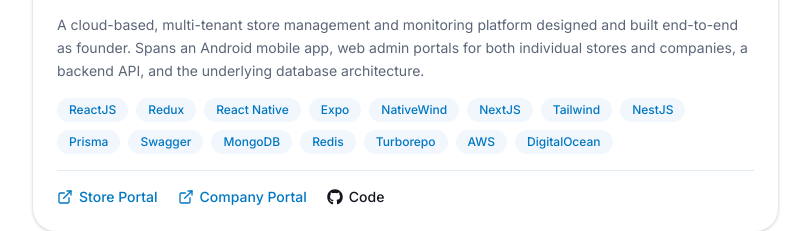
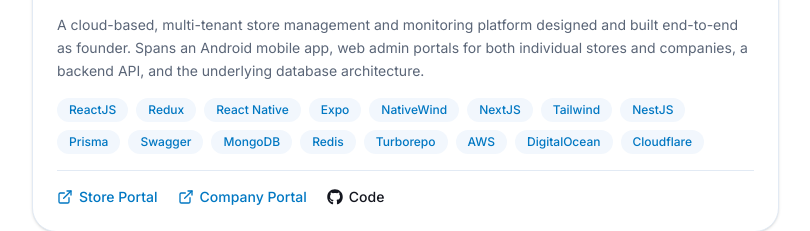
Before and after one commit to kdgerona/portfolio-v2, a Next.js app: page /crafts in a window 1280 px wide. Shown: the part 1020-1251 px from the top of the page, without its empty margins (40-850 px from the left). Built offline with nearby package versions, Linux system fonts and the light colour scheme.

Commit message:
Add Cloudflare, Commander, Turborepo, Docker tags to Kioscify and Platform 7

```diff
--- a/data/projects.ts
+++ b/data/projects.ts
@@ -40,7 +40,7 @@ export const companyGroups: CompanyGroup[] = [
         tags: [
           "ReactJS", "Redux", "React Native", "Expo", "NativeWind", "NextJS",
           "Tailwind", "NestJS", "Prisma", "Swagger", "MongoDB", "Redis",
-          "Turborepo", "AWS", "DigitalOcean",
+          "Turborepo", "AWS", "DigitalOcean", "Cloudflare"
         ],
         images: [
           "/projects/kioscify/01.jpeg", "/projects/kioscify/02.jpeg",
@@ -127,11 +127,11 @@ export const companyGroups: CompanyGroup[] = [
         description:
           "An internal development platform that streamlines the process of building applications, from initial scaffolding through to production deployment. Enabled engineering teams to move faster by standardizing how new applications are built.",
         tags: [
-          "ReactJS", "TypeScript", "XState", "Tailwind", "NodeJS", "NestJS",
+          "ReactJS", "TypeScript", "XState", "Tailwind", "NodeJS", "NestJS", "Commander",
           "Redis", "RethinkDB", "MongoDB", "Socket.IO", "Kafka", "RabbitMQ",
           "OpenTelemetry", "GraphQL", "gRPC", "MySQL", "Elasticsearch",
           "Nginx", "CI/CD", "AWS", "Linux", "Microservices",
-          "System Design/Architecture",
+          "System Design/Architecture", "Turborepo", "Docker",
         ],
         privateCode: true,
       },
```
